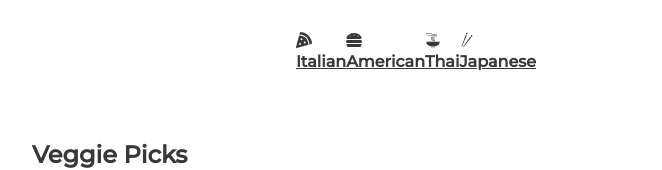
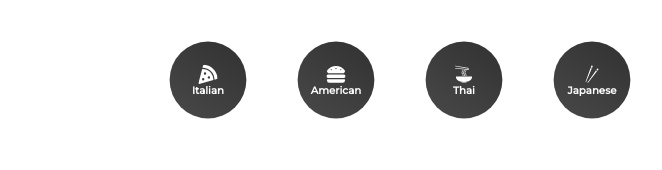
Before and after one commit to mohamed-haouari/Recipe-App, a React (Create React App) app in the folder recipe-app/: page / in a window 1280 px wide. Shown: the top 170 px of the page, without its empty margins (224-886 px from the left). Built offline with nearby package versions, Linux system fonts and the light colour scheme; no server answers.

Commit message:
cuisine-2

```diff
--- a/recipe-app/src/components/Category.jsx
+++ b/recipe-app/src/components/Category.jsx
@@ -6,22 +6,22 @@
 function Category() {
   return (
     <List>
-      <NavLink to={'/cuisine/Italian'}>
+      <SLink to={'/cuisine/Italian'}>
         <FaPizzaSlice />
         <h4>Italian</h4>
-      </NavLink>
-      <NavLink to={'/cuisine/American'}>
+      </SLink>
+      <SLink to={'/cuisine/American'}>
         <FaHamburger />
         <h4>American</h4>
-      </NavLink>
-      <NavLink to={'/cuisine/Thai'}>
+      </SLink>
+      <SLink to={'/cuisine/Thai'}>
         <GiNoodles />
         <h4>Thai</h4>
-      </NavLink>
-      <NavLink to={'/cuisine/Japanese'}>
+      </SLink>
+      <SLink to={'/cuisine/Japanese'}>
         <GiChopsticks />
         <h4>Japanese</h4>
-      </NavLink>
+      </SLink>
     </List>
   );
 }
@@ -32,4 +32,38 @@
 margin: 2rem 0rem;
 `
 
+const SLink = styled(NavLink)`
+display: flex;
+flex-direction: column;
+justify-content: center;
+align-items: center;
+border-radius: 50%;
+margin-right: 2rem;
+text-decoration: none;
+background: linear-gradient(35deg, #494949 , #313131);
+width: 6rem;
+height: 6rem;
+cursor: pointer;
+transform: scale(0.8);
+
+h4 {
+  color: white ;
+  font-size: 0.8rem;
+}
+svg{
+  color: white;
+  font-size: 1.5rem;
+}
+&.active{
+  background: linear-gradient(to right, #f27121 , #e94057 );
+
+  svg{
+    color: white;
+  }
+  h4 {
+    color: white;
+  }
+}
+`;
+
 export default Category;
```
